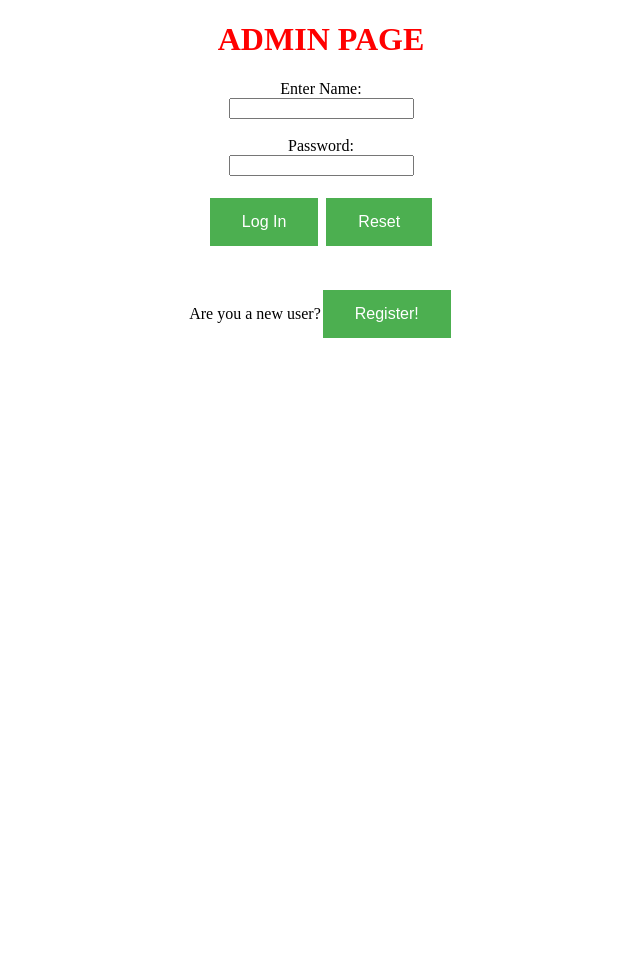
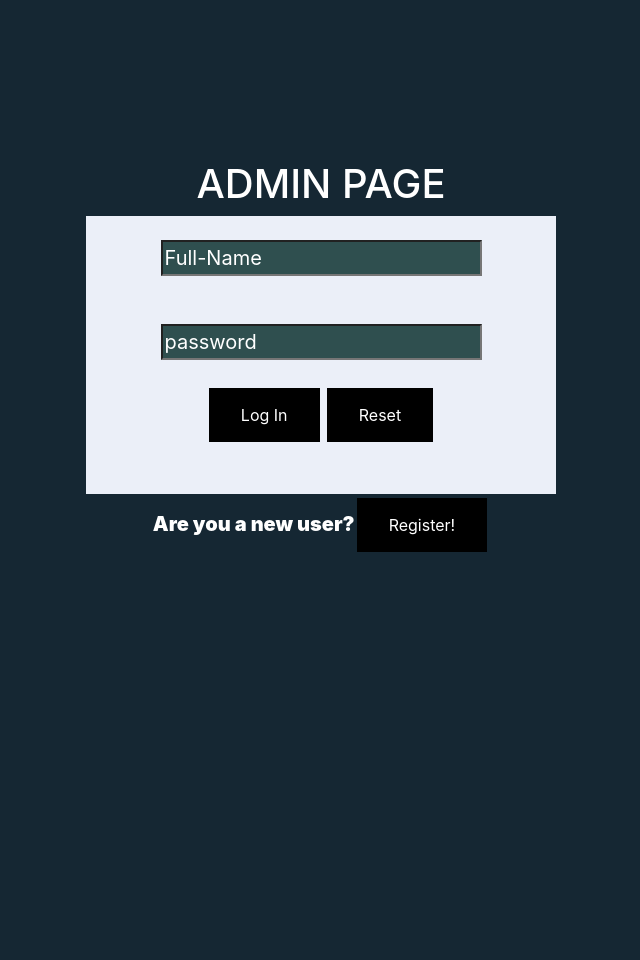
Before and after one commit to Shreya-mon/covid_project, a PHP site: page /admin.html in a window 1280 px wide. Shown: the whole page, without its empty margins (319-959 px from the left). Before the commit the page ends 338 px from the top, so only its background shows below. Run offline with PHP 8.4, Linux system fonts and the light colour scheme; some libraries are stand-ins or nearby versions.

Commit message:
changes made

```diff
--- a/admin.html
+++ b/admin.html
@@ -1,11 +1,47 @@
 <!DOCTYPE html>
 <html>
 <head>
+
 	<meta charset="utf-8">
 	<title>ADMIN PAGE</title>
+
+  <title>Covid-19</title>
+
+  <meta charset="UTF-8">
+  <meta http-equiv="X-UA-Compatible" content="IE=edge">
+  <meta name="viewport" content="width=device-width, initial-scale=1.0">
+  <title>Covid-19</title>
+
+  <script src="https://code.jquery.com/jquery-3.2.1.slim.min.js"
+    integrity="sha384-KJ3o2DKtIkvYIK3UENzmM7KCkRr/rE9/Qpg6aAZGJwFDMVNA/GpGFF93hXpG5KkN"
+    crossorigin="anonymous"></script>
+  <script src="https://cdnjs.cloudflare.com/ajax/libs/popper.js/1.12.9/umd/popper.min.js"
+    integrity="sha384-ApNbgh9B+Y1QKtv3Rn7W3mgPxhU9K/ScQsAP7hUibX39j7fakFPskvXusvfa0b4Q"
+    crossorigin="anonymous"></script>
+  <script src="https://maxcdn.bootstrapcdn.com/bootstrap/4.0.0/js/bootstrap.min.js"
+    integrity="sha384-JZR6Spejh4U02d8jOt6vLEHfe/JQGiRRSQQxSfFWpi1MquVdAyjUar5+76PVCmYl"
+    crossorigin="anonymous"></script>
+  <link rel="stylesheet" href="https://maxcdn.bootstrapcdn.com/bootstrap/4.0.0/css/bootstrap.min.css"
+    integrity="sha384-Gn5384xqQ1aoWXA+058RXPxPg6fy4IWvTNh0E263XmFcJlSAwiGgFAW/dAiS6JXm" crossorigin="anonymous">
+  <link rel="stylesheet" href="https://cdnjs.cloudflare.com/ajax/libs/font-awesome/5.15.3/css/brands.min.css"
+    integrity="sha512-apX8rFN/KxJW8rniQbkvzrshQ3KvyEH+4szT3Sno5svdr6E/CP0QE862yEeLBMUnCqLko8QaugGkzvWS7uNfFQ=="
+    crossorigin="anonymous" referrerpolicy="no-referrer" />
+  <link rel="stylesheet" href="https://cdnjs.cloudflare.com/ajax/libs/font-awesome/5.15.3/css/all.min.css"
+    integrity="sha512-iBBXm8fW90+nuLcSKlbmrPcLa0OT92xO1BIsZ+ywDWZCvqsWgccV3gFoRBv0z+8dLJgyAHIhR35VZc2oM/gI1w=="
+    crossorigin="anonymous" referrerpolicy="no-referrer" />
+
+  <link rel="stylesheet" href="css/styles.css">
     <style>
+
+            html, body {
+    height: 100%;
+    background-color: #152733;
+
+        }
+
+
         .button{
-          background-color: #4CAF50;
+          background-color: black;
           border: none;
           color: white;
           padding: 15px 32px;
@@ -15,34 +51,50 @@
           font-size: 16px;
           margin: 4px 2px;
           cursor: pointer;
+      }
+      ::placeholder{color: white;}
 
-      }
+
+        .form-content{
+    border: 0;
+    background-color: #ebeff8;
+    color: #8D8D8D;
+
+}
+
+
     </style>
-    <div style="color: red;" align="center"><h1>ADMIN PAGE</h1></div>
+    <div style="color: white; margin-top: 20vh;" align="center"><b><h1>ADMIN PAGE</h1><b></div>
 
 </head>
 <body>
-    <div align="center">
-<form action="adminlogin1.php" method="POST">
+    <div align="center" class="container mx-auto" style="width:39%;">
+        <form action="adminlogin1.php" method="POST" class="form-content">
 
 
 
-  <label for="name"> Enter Name:</label><br>
-  <input type="text" id="name" name="name"><br><br>
+        <label for="name"></label><br>
+        <input type="text" id="name" name="name" placeholder="Full-Name" style="background-color: darkslategray;
+  color: black; font-size: 20px; font: bold;"><br><br>
 
 
 
 
 
- <label for="email"> Password:</label><br>
-  <input type="password" id="pass" name="pass" ><br><br>
+        <label for="email"></label><br>
+        <input type="password" id="pass" name="pass" placeholder="password" style="background-color: darkslategray;
+  color: white; font-size: 20px; font: bold;"><br><br>
 
 
-   <input type="submit" class="button" value="Log In">
-    <input type="reset" class="button">
+        <input type="submit" class="button" value="Log In">
+        <input type="reset" class="button">
+
     <br><br><br>
 </form>
-<form><div>Are you a new user?<a href="register.html"><input type="button" class="button" onclick="Register only if you are admin!!" value="Register!"></a></div></form>
+<form><div style="color: white; font-size: 20px;">Are you a new user?<a href="register.html"><input type="button" class="button" onclick="Register only if you are admin!!" value="Register!"></a></div></form>
 </div>
+
+
+
 </body>
 </html>
--- a/connection1.php
+++ /dev/null
@@ -1,6 +0,0 @@
-<?php
-
-	// creating a connection
-	$con = mysqli_connect('localhost', 'root', 'shreya123', 'hospital_db');
-
- ?>
--- a/delete.php
+++ b/delete.php
@@ -1,9 +1,9 @@
-<?php include_once("connection1.php"); ?>
+<?php include_once("connection.php"); ?>
 
 <?php  // For deleting record
 
 
-	$qry = mysqli_query($con, "DELETE FROM `hospital_db` WHERE `hid` = '".$_REQUEST['id']."'");
+	$qry = mysqli_query($link, "DELETE FROM `hospital_db` WHERE `hid` = '".$_REQUEST['id']."'");
 	//$qry = mysqli_query($con, "UPDATE `users` SET `isDeleted` = 'inactive' WHERE `id` = ".$_REQUEST['id']);
 
 	if ($qry) {
--- a/display.php
+++ b/display.php
@@ -1,5 +1,5 @@
 <?php  // Display hospital data
-include("connection1.php");
+include("connection.php");
 echo '<h2><center>Hospital Records</center></h2><br>';
 echo '<center><a href="menu.html">Back to Home </a></center><br>';
 ?>
@@ -18,7 +18,7 @@ echo '<center><a href="menu.html">Back to Home </a></center><br>';
 	</tr>
     <?php
 		$sql = "SELECT * FROM `hospital_db`";
-		$result = mysqli_query($con,$sql);
+		$result = mysqli_query($link,$sql);
 		if(mysqli_num_rows($result) > 0)
 		{
 			while($row = mysqli_fetch_assoc($result))
--- a/insertdata.php
+++ b/insertdata.php
@@ -1,5 +1,5 @@
 <?php
-include("connection1.php");
+include("connection.php");
 ?>
 <?php //insert data query processing
 	echo '<a href="insert_hospital_data.html">Back</a>';
@@ -13,8 +13,8 @@ include("connection1.php");
 								 '".$_REQUEST['address']."',
 								 '".$_REQUEST['district']."',
 								 '".$_REQUEST['hospital_additional_info']."')";
-								 die();
-	mysqli_query($con, $sql);
+
+	mysqli_query($link, $sql);
 	echo '<h3> Record inserted successfully. </h3>';
 	echo '<br>';
 	echo '<br>';
```
Also changed, not shown: updatedata.php (+11 -11 lines).
